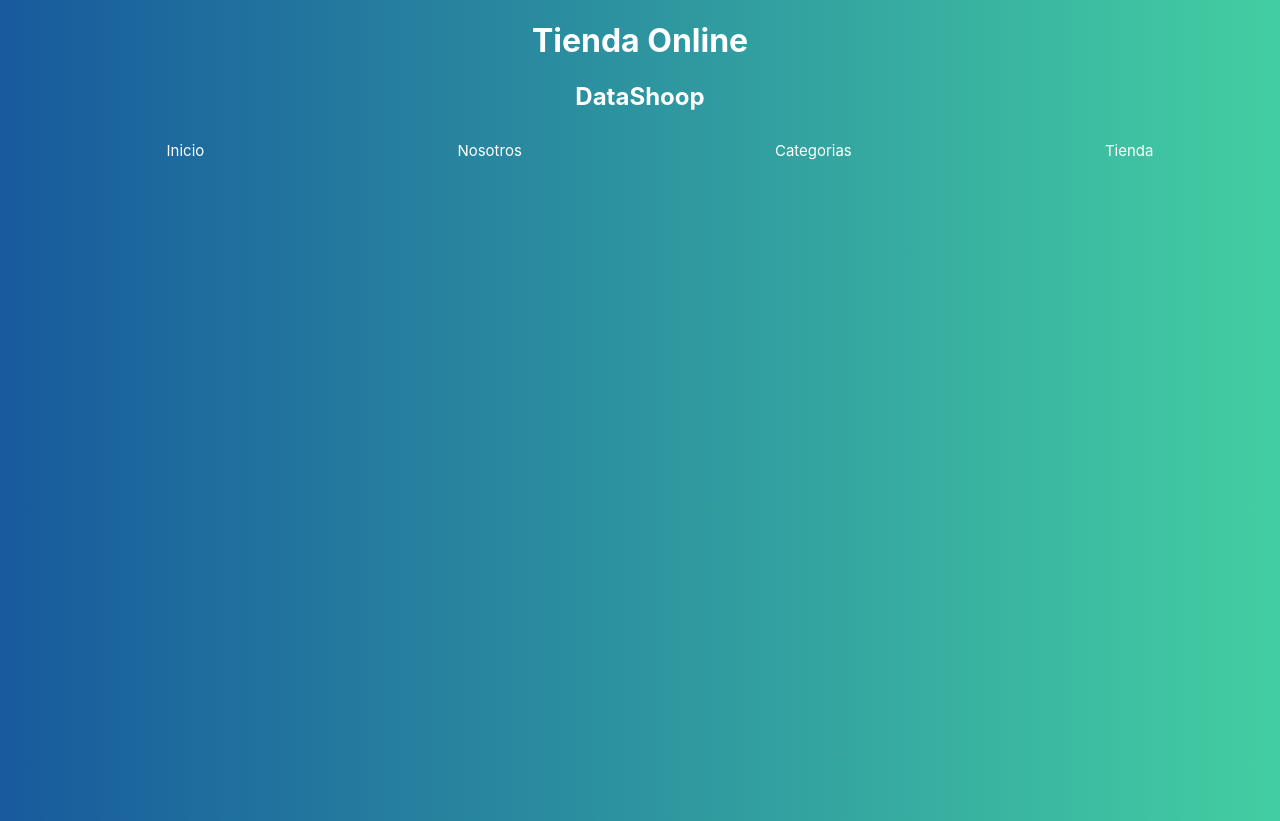
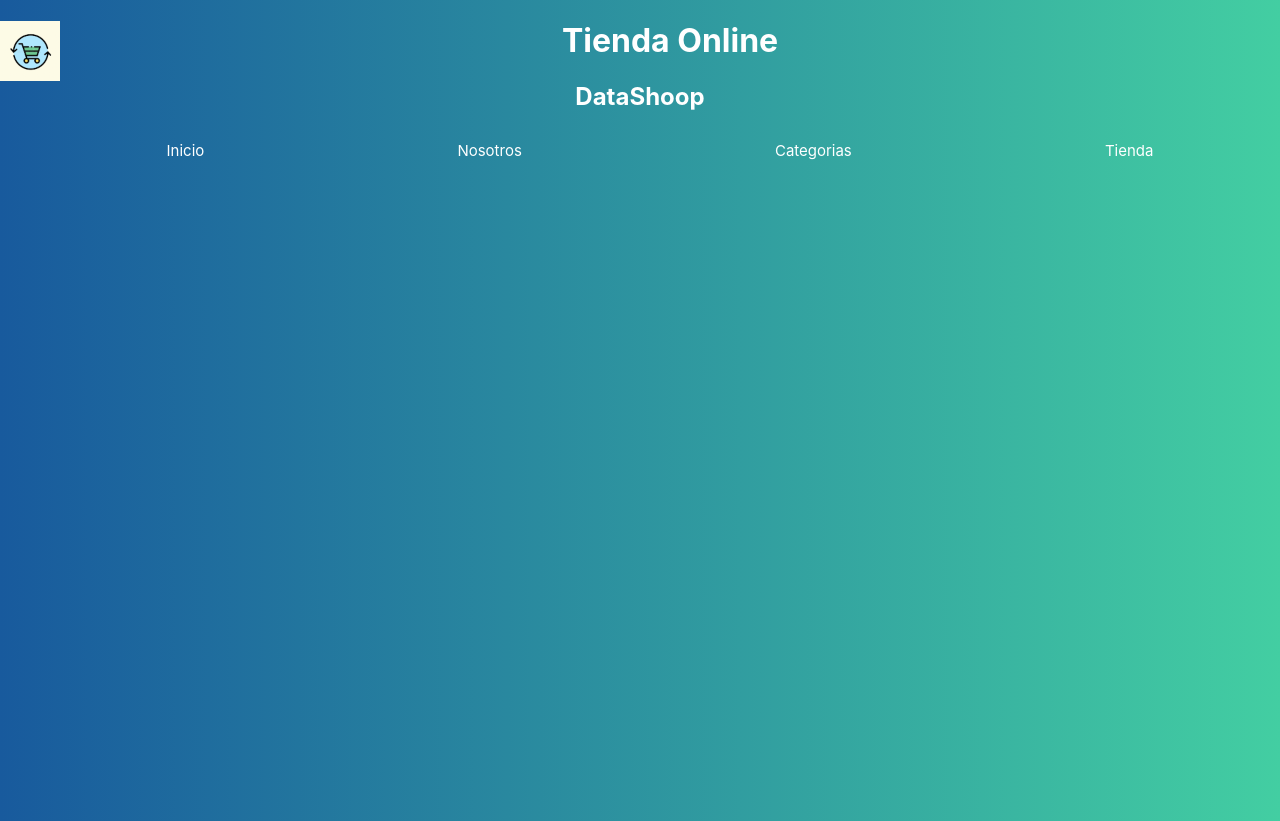
Before and after one commit to GuiFerdATA/React-Guille-Fernandez, a React (Create React App) app: page / in a window 1280 px wide. Built offline with nearby package versions, Linux system fonts and the light colour scheme.

Commit message:
algunos cambios para la entrega

```diff
--- a/src/App.css
+++ b/src/App.css
@@ -1,3 +1,9 @@
 h1{
   text-align: center;
 }
+
+
+
+.App-logo{
+  float: left;
+}
--- a/src/App.js
+++ b/src/App.js
@@ -1,4 +1,4 @@
-/* import logo from './ejemplo.svg';  ACA IMPORTAMOS EL LOGO*/
+import Logo from './media/Logo.png';
 import "./App.css";
 import './components/NavBar/NavBar';
 import NavBar from './components/NavBar/NavBar';
@@ -10,6 +10,7 @@
   return (
     <div className="App">
       <header className="App-header">
+        <img src={Logo}  className="App-logo" alt="logo"/>
         <h1>Tienda Online</h1>
       </header>
       <NavBar />
--- a/src/components/NavBar/NavBar.js
+++ b/src/components/NavBar/NavBar.js
@@ -1,3 +1,4 @@
+
 function NavBar() {
 
 
```
Also changed, not shown: src/media/Logo.png (added).
